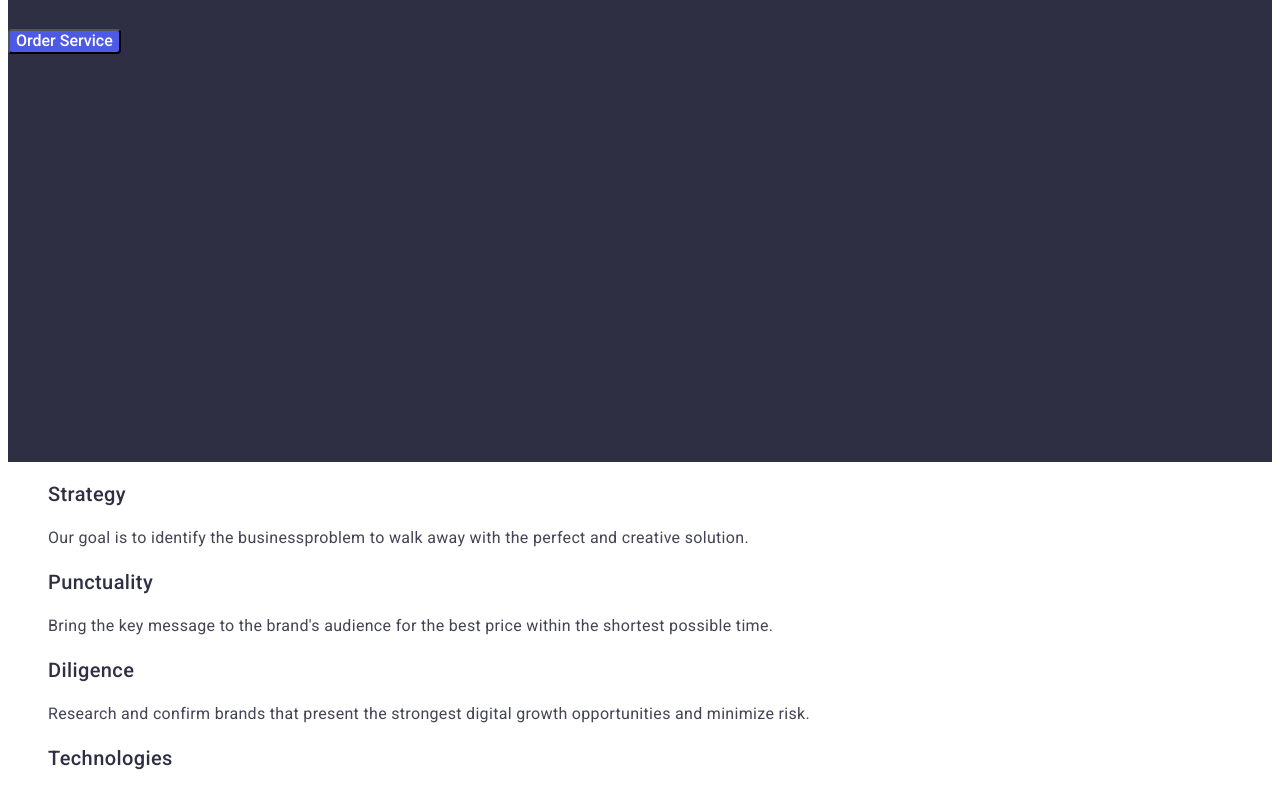
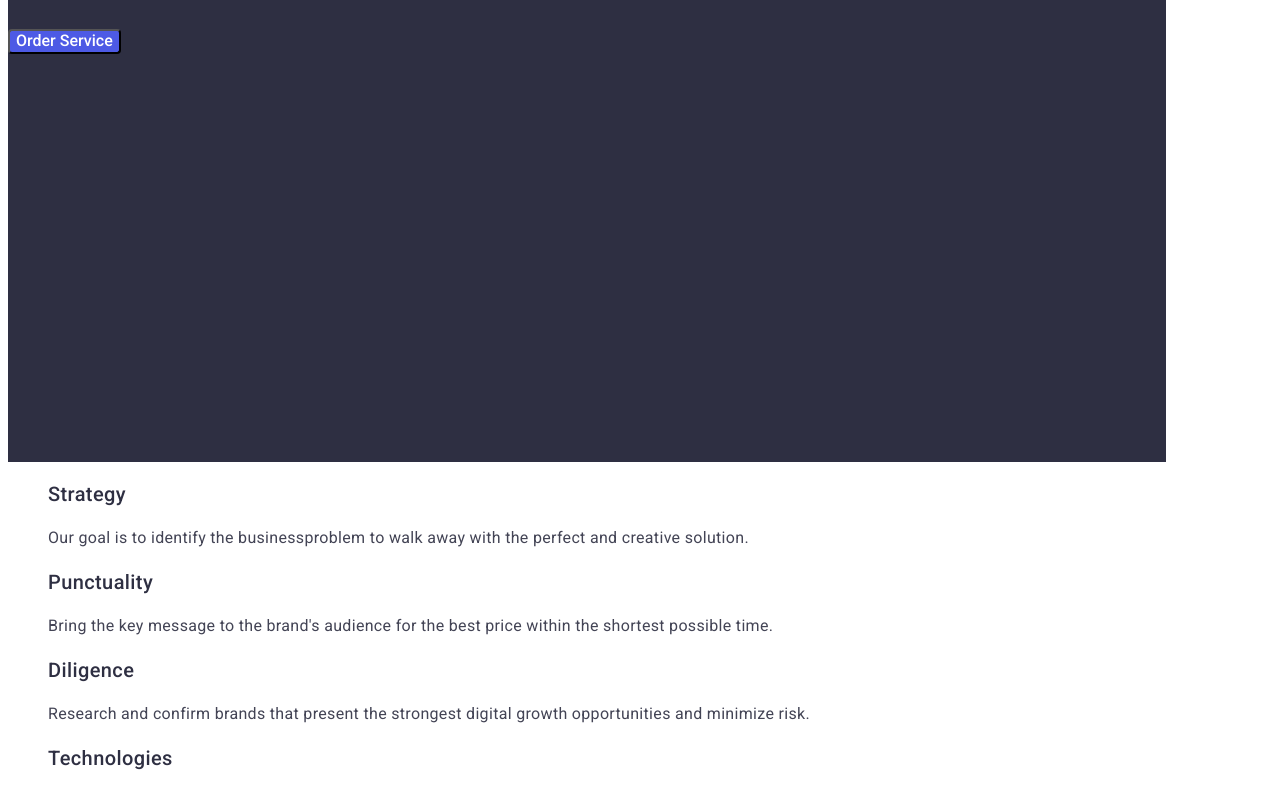
Before and after one commit to KlymentKim/goit-markup-hw-03, a plain HTML site: page index.html in a window 1280 px wide. Shown: the part 371-1158 px from the top of the page. Drawn offline with Linux system fonts and the light colour scheme.

Commit message:
commit conteiner

```diff
--- a/css/style.css
+++ b/css/style.css
@@ -10,7 +10,14 @@
     --footer-color-text:#E7E9FC;
     --color-btn-hover:#404BBF;
 }
-
+html{
+    box-sizing: border-box;
+}
+*,
+*::before,
+*::after{
+    box-sizing: inherit;
+}
 a{
     text-decoration: none;
     color:inherit;
@@ -18,7 +25,9 @@ a{
 ul{
     list-style: none;
 }
-
+.container{
+    width: 1158px;
+}
 body{
     font-family: 'Roboto', sans-serif;
     background-color: var(--primary-color-baground);
--- a/index.html
+++ b/index.html
@@ -13,7 +13,7 @@
     <!-- css -->
     <link rel="stylesheet" href="./css/style.css">
 </head>
-<body>
+<body class="container">
     <header class="main-page-header">
         <nav class="main-page-nav-content">
             <a href="" class="main-logo1">WEB<span class="main-logo2">STUDIO</span></a>
```
